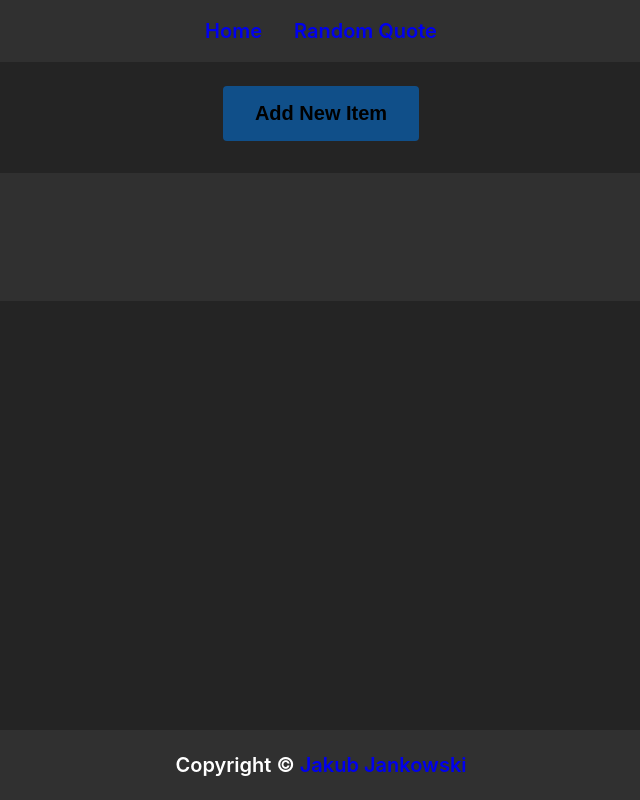
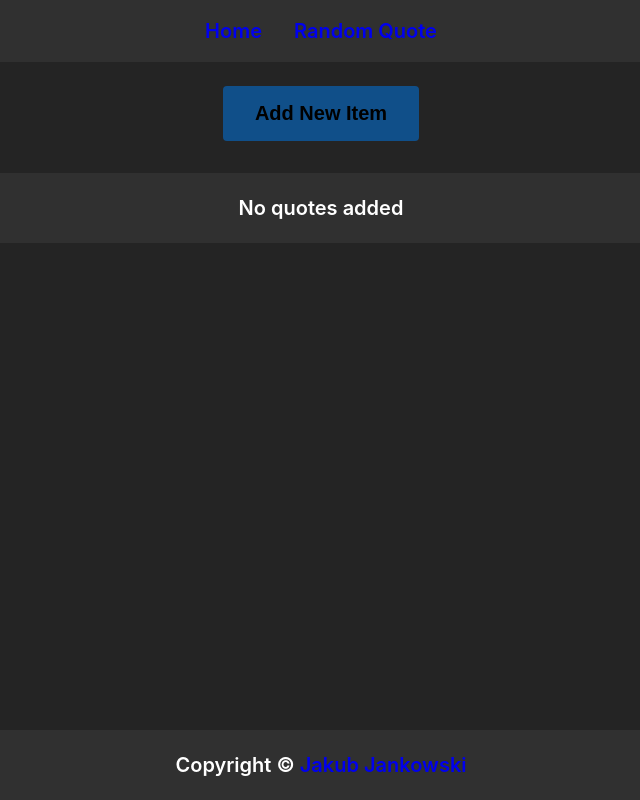
Before and after one commit to TheMankel/Quotable, a React (Vite) app: page / in a window 1280 px wide. Shown: the whole page, without its empty margins (319-959 px from the left). Built offline with nearby package versions, Linux system fonts and the light colour scheme.

Commit message:
Added handling empty list

```diff
--- a/src/components/content/HomeContent/List/List.module.css
+++ b/src/components/content/HomeContent/List/List.module.css
@@ -1,5 +1,5 @@
 .wrapper {
-  max-height: 55vh;
+  max-height: 60vh;
   overflow-y: auto;
   background-color: rgb(var(--bg-secondary-color));
   padding: 0 1rem;
@@ -14,3 +14,11 @@
   display: flex;
   flex-direction: column;
 }
+
+.text {
+  font-size: 1.25rem;
+  font-weight: 600;
+  overflow: hidden;
+  overflow-wrap: break-word;
+  text-align: center;
+}
--- a/src/components/content/HomeContent/List/List.tsx
+++ b/src/components/content/HomeContent/List/List.tsx
@@ -11,6 +11,13 @@ interface Props {
 
 const List = ({ openHandler, editHandler }: Props) => {
   const listCtx = useContext(ListContext);
+
+  if (!listCtx.items.length)
+    return (
+      <div className={styles.wrapper}>
+        <p className={styles.text}>No quotes added</p>
+      </div>
+    );
 
   return (
     <div className={styles.wrapper}>
```
